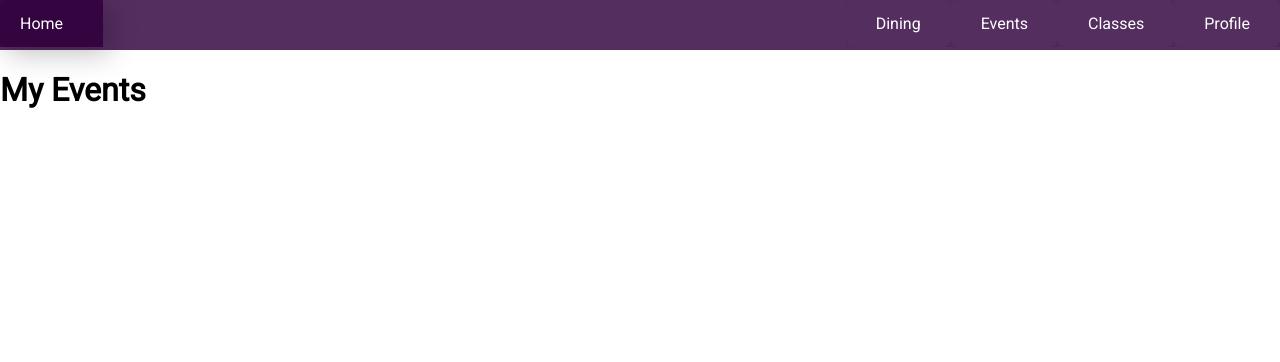
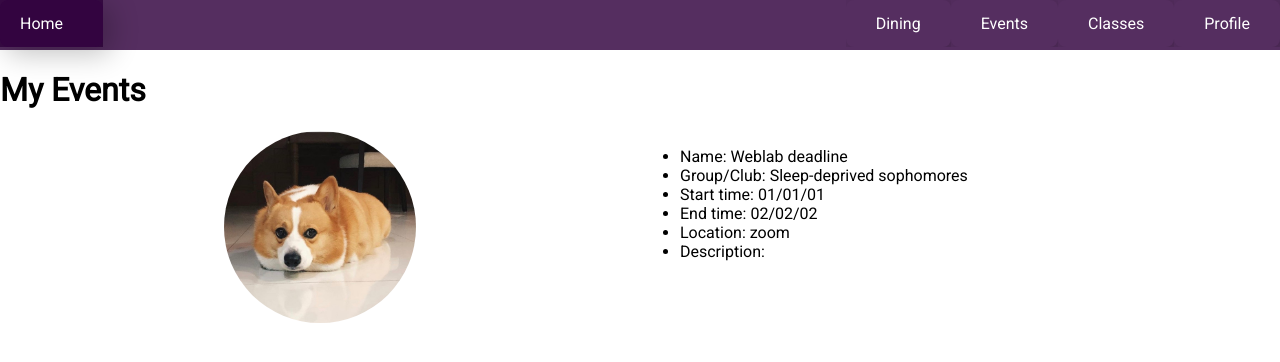
Before and after one commit to Jovan888777/IHTFP-webapp, a React app: page /my-events in a window 1280 px wide. Shown: the top 362 px of the page. Built offline with nearby package versions, Linux system fonts and the light colour scheme; no server answers; the HTML template or start-up script is replaced by a standard one.

Commit message:
eventdisplay

```diff
--- /dev/null
+++ b/client/src/components/modules/EventDisplay.css
@@ -0,0 +1,36 @@
+.event-container {
+    padding: 0 35%;
+  }
+
+.row {
+    display: flex;
+}
+
+.column {
+    flex: 50%;
+}
+
+.event-picture {
+    /* make it responsive */
+    max-width: 100%;
+    width: 100%;
+    height: 0%;
+    display: columns;
+
+    /* div height to be the same as width*/
+    padding-top: 100%;
+
+    /* make it a circle */
+    border-radius: 70%;
+
+    /* Centering on image`s center*/
+    background-position-y: center;
+    background-position-x: center;
+    background-repeat: no-repeat;
+
+    /* it makes the clue thing, takes smaller dimension to fill div */
+    background-size: cover;
+
+    /* it is optional, for making this div centered in parent*/
+    background-image: url("../../public/corgi.jpg");
+  }
--- /dev/null
+++ b/client/src/components/modules/EventDisplay.js
@@ -0,0 +1,26 @@
+import React from "react";
+import "./EventDisplay.css";
+
+const EventDisplay = (props) => {
+    return (
+        <div>
+            <div class="row">
+                <div className = "column">
+                    <div className="event-container"><div className = "event-picture"/> </div>
+                </div>
+                <div className = "column">
+                    <ul>
+                    <li>Name: {props.name}</li>
+                    <li>Group/Club: {props.group}</li>
+                    <li>Start time:  {props.start}</li>
+                    <li>End time: {props.end}</li>
+                    <li>Location: {props.location}</li>
+                    <li>Description: {props.description}</li>
+                    </ul>
+                </div>
+            </div>
+        </div>
+      );
+};
+
+export default EventDisplay;
--- a/client/src/components/pages/MyEvents.js
+++ b/client/src/components/pages/MyEvents.js
@@ -1,36 +1,62 @@
 import React, { useEffect, useState } from "react";
 import { get } from "../../utilities";
 import "./MyEvents.css";
+import EventDisplay from "../modules/EventDisplay";
 
 const MyEvents = (props) => {
+
+  //User_id of the logged in person
+  const [user, setUser] = useState( {
+    user_id: null
+  });
+
+  //My events array and setting it
+  const [myEvents, setmyEvents] = useState ({
+    events: []
+  });
+
   //Missing on how to pass a user_id
   const [events, setEvents] = useState({
     events: []
   });
 
+  //Function that sets the My events array
+  const loadMyEvents = () => {
+
+  }
+
+  const loadUser = () => {
+    get("api.events-settings").then(
+      (settings) => {
+        setUser({
+          user_id: settings.user_id
+        });
+      }
+    );
+  }
+
   const loadEvents = (user_id) => {
     //Filtering through all the events that have user_id as user_id passed
     get("api/events").then(
       (settings) => {
-        setEvents({
-          events: settings.filter(
-            (element) => {
-              return element.user_id === user_id
-            })
-        })
+        setEvents({settings})
       }
     );
   }
 
-  useEffect(
-    () => {
+  useEffect( () => {
       loadEvents();
   }, []
   );
 
   //Missing printing the events
   return (
-    <h1>My Events</h1>
+    <div>
+      <h1>My Events</h1>
+      <EventDisplay name = "Weblab deadline" group="Sleep-deprived sophomores"
+      start="01/01/01" end = "02/02/02" location = "zoom" description= ""/>
+    </div>
+
   );
 };
 
```
Also changed, not shown: client/src/public/corgi.jpg (added).
